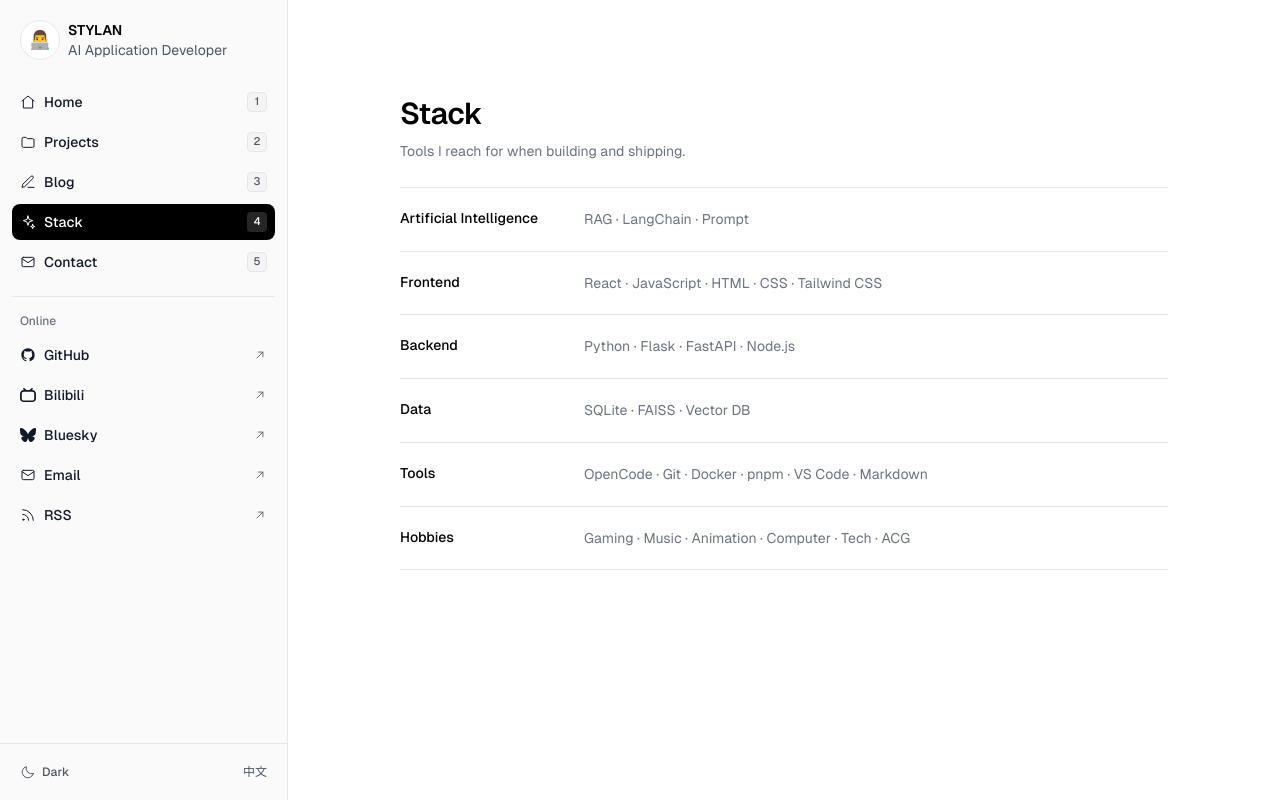
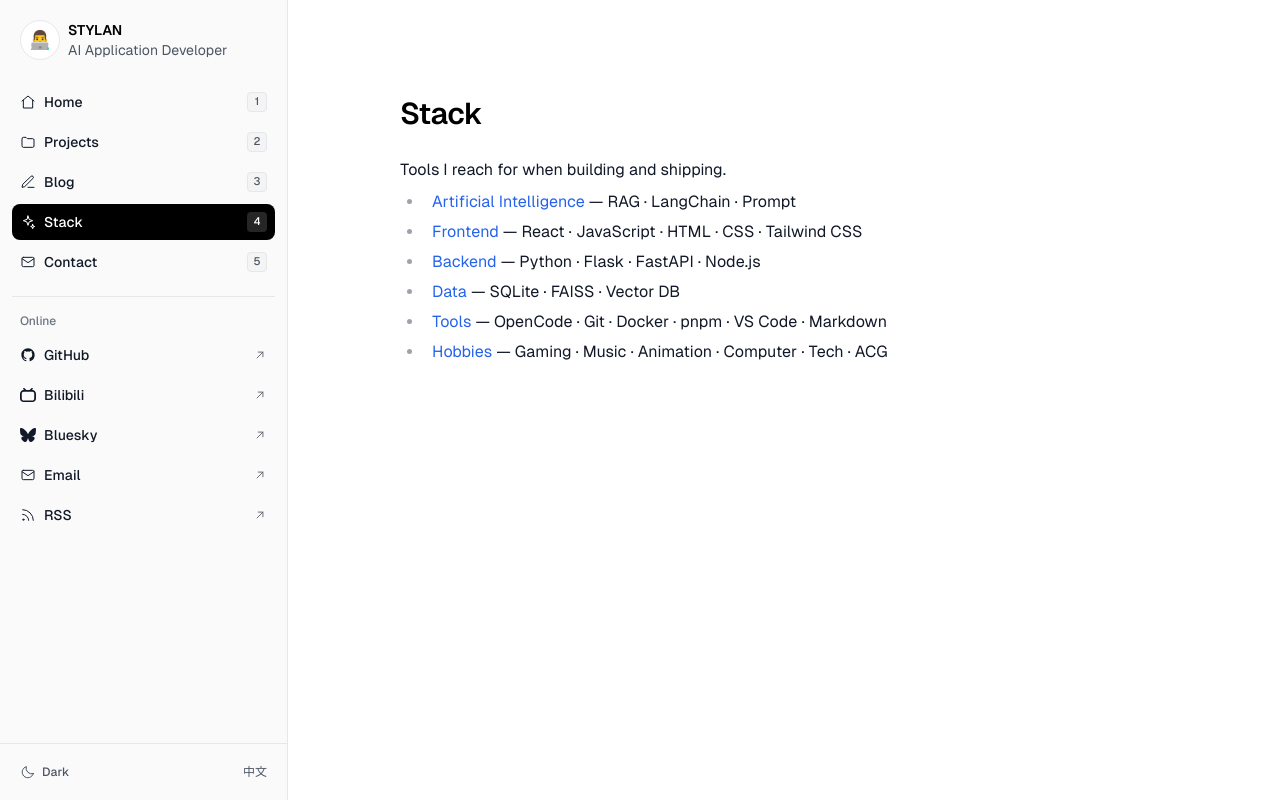
Before and after one commit to duan-deqing/duan-deqing.github.io, a React (Vite) app: page /skills in a window 1280 px wide. Built offline with nearby package versions, Linux system fonts and the light colour scheme.

Commit message:
style: Stack 子页改为 onur 式列表

```diff
--- a/src/pages/SkillsPage.jsx
+++ b/src/pages/SkillsPage.jsx
@@ -18,27 +18,26 @@ export default function SkillsPage() {
         t={t}
         lang={lang}
       />
-      <PageHeading
-        title={t({ en: 'Stack', zh: '技术栈' })}
-        description={t({
+      <PageHeading title={t({ en: 'Stack', zh: '技术栈' })} />
+
+      <p className="mb-1 text-base leading-[1.75] text-ink">
+        {t({
           en: 'Tools I reach for when building and shipping.',
           zh: '构建与交付时常用的工具。',
         })}
-      />
+      </p>
 
-      <div className="border-t border-line">
+      <ul className="mb-4 flex list-disc flex-col gap-0.5 pl-6">
         {groups.map((group) => (
-          <section
+          <li
             key={t(group.category)}
-            className="grid gap-2 border-b border-line py-5 md:grid-cols-[160px_1fr] md:gap-6"
+            className="pl-2 text-base leading-[1.75] marker:text-[var(--code-line)]"
           >
-            <h2 className="text-sm font-medium text-heading">{t(group.category)}</h2>
-            <p className="text-sm leading-relaxed text-muted">
-              {(group.items || []).join(' · ')}
-            </p>
-          </section>
+            <span className="text-accent">{t(group.category)}</span>
+            <span> — {(group.items || []).join(' · ')}</span>
+          </li>
         ))}
-      </div>
+      </ul>
     </div>
   )
 }
```
Also changed, not shown: 2 other files (tests, documents, lock files or other folders).
